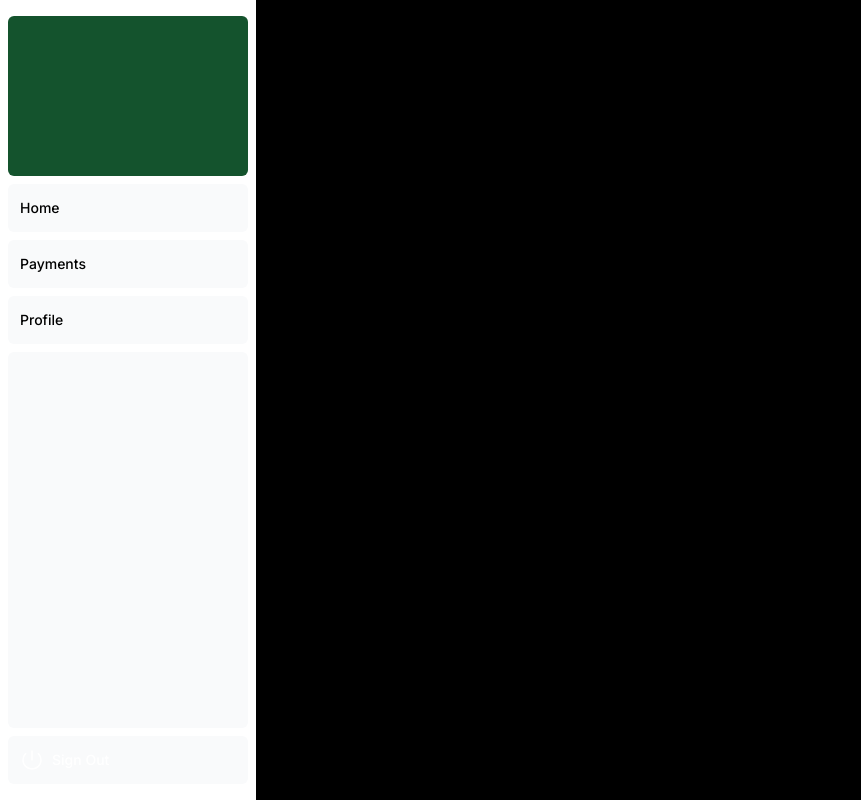
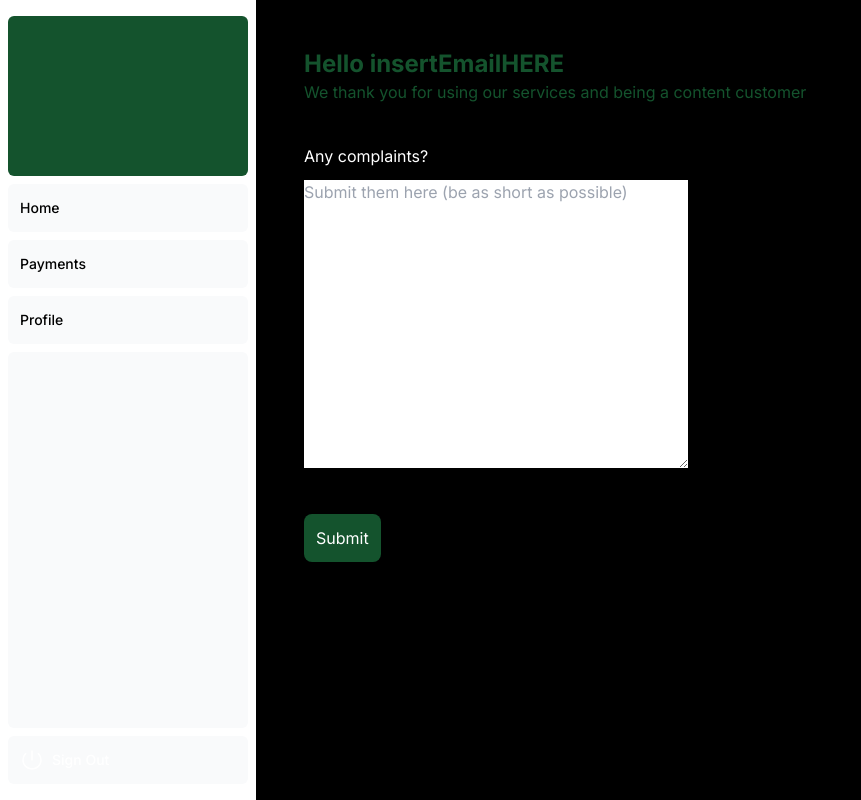
Before and after one commit to Jaarabytes/streamwan, a Next.js app: page /dashboard/profile in a window 1280 px wide. Shown: the whole page, without its empty margins (0-861 px from the left). Built offline with nearby package versions, Linux system fonts and the light colour scheme; no server answers.

Commit message:
fix: removing all possible auth0 instances
realized that auth0 is very expensive when applications scale (just like
Vercel), removing everything

```diff
--- a/app/dashboard/profile/page.tsx
+++ b/app/dashboard/profile/page.tsx
@@ -1,14 +1,9 @@
 import { getUser } from "@/app/lib/data"
-import { useUser } from "@auth0/nextjs-auth0/client"
 
 export default function ProfilePage () {
-    const { user, error , isLoading } = useUser();
-    if (isLoading) return <div>Loading ...</div>
-    if (error) return <div>{error.message}</div>
     return (
-        user && (
             <>
-            <h1 className="text-green-900 font-bold text-2xl">Hello, {user.email}</h1>
+            <h1 className="text-green-900 font-bold text-2xl">Hello insertEmailHERE</h1>
             <p className="text-green-900">We thank you for using our services and being a content customer</p>
             <div className="my-5">
                 <p className="mt-10 mb-3">Any complaints?</p>
@@ -18,5 +13,4 @@ export default function ProfilePage () {
              <button className="bg-green-900 hover:bg-green-700 text-white my-5 rounded-lg p-3">Submit</button>
         </>
         )
-    )
 }
--- a/app/layout.tsx
+++ b/app/layout.tsx
@@ -1,7 +1,6 @@
 import type { Metadata } from "next";
 import { Inter } from "next/font/google";
 import "./globals.css";
-import { UserProvider } from "@auth0/nextjs-auth0/client";
 
 const inter = Inter({ subsets: ["latin"] });
 
@@ -20,9 +19,7 @@ export default function RootLayout({
 }>) {
   return (
     <html lang="en">
-      <UserProvider>
         <body className={inter.className}>{children}</body>
-      </UserProvider>
     </html>
   );
 }
```
